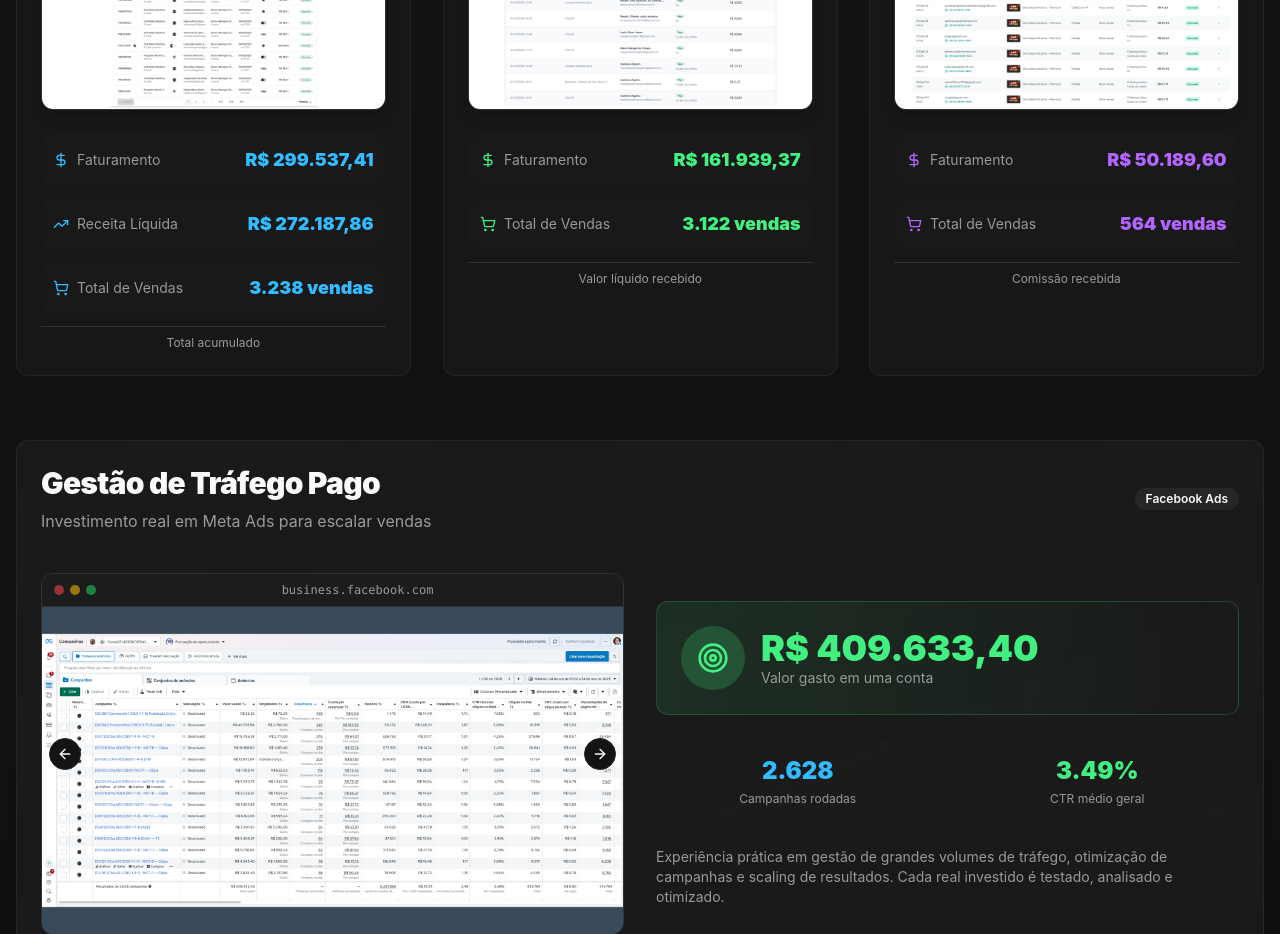
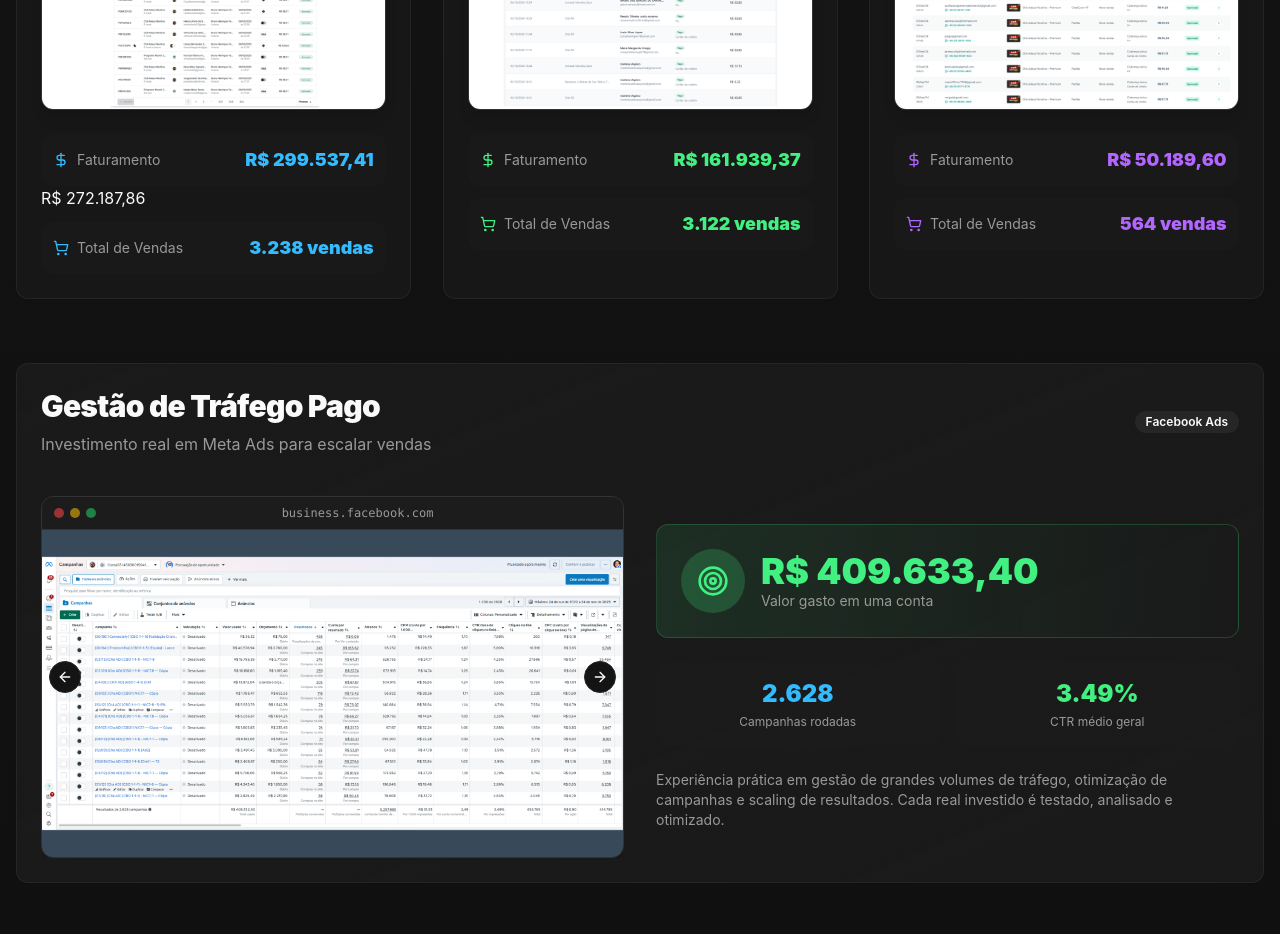
Before and after one commit to drprocesso/bruno-marketing-hero, a React (Vite) app: page / in a window 1280 px wide. Shown: the part 1320-2254 px from the top of the page. Built offline with nearby package versions, Linux system fonts and the light colour scheme; a web font is replaced by a local one.

Commit message:
Visual edit in Lovable
Edited UI in Lovable

```diff
--- a/src/pages/sections/ProvasReais.tsx
+++ b/src/pages/sections/ProvasReais.tsx
@@ -10,9 +10,11 @@ import dashboardKiwify from "@/assets/dashboard-kiwify.png";
 import dashboardLastlink from "@/assets/dashboard-lastlink.png";
 import ads1 from "@/assets/ads1.png";
 import ads2 from "@/assets/ads2.png";
-
 export function ProvasReais() {
-  const [zoomImage, setZoomImage] = useState<{ url: string; alt: string } | null>(null);
+  const [zoomImage, setZoomImage] = useState<{
+    url: string;
+    alt: string;
+  } | null>(null);
   const platforms = [{
     name: "Kirvano",
     description: "Plataforma Internacional",
@@ -84,7 +86,10 @@ export function ProvasReais() {
                       {platform.name.toLowerCase()}.com
                     </div>
                   </div>
-                  <div className="relative aspect-video overflow-hidden bg-background cursor-pointer" onClick={() => setZoomImage({ url: platform.screenshot, alt: `Dashboard ${platform.name} mostrando ${platform.vendas} e faturamento de ${platform.faturamento}` })}>
+                  <div className="relative aspect-video overflow-hidden bg-background cursor-pointer" onClick={() => setZoomImage({
+                url: platform.screenshot,
+                alt: `Dashboard ${platform.name} mostrando ${platform.vendas} e faturamento de ${platform.faturamento}`
+              })}>
                     <img src={platform.screenshot} alt={`Dashboard ${platform.name} mostrando ${platform.vendas} e faturamento de ${platform.faturamento}`} className="w-full h-full object-cover object-top group-hover:scale-105 transition-transform duration-500" loading="lazy" />
                   </div>
                 </div>
@@ -101,15 +106,7 @@ export function ProvasReais() {
                     </span>
                   </div>
 
-                  {platform.receita && <div className="flex items-center justify-between p-3 bg-muted/30 rounded-lg">
-                      <div className="flex items-center gap-2">
-                        <TrendingUp className={`w-4 h-4 text-${platform.color}`} />
-                        <span className="text-sm text-muted-foreground">Receita Líquida</span>
-                      </div>
-                      <span className={`text-lg font-black text-${platform.color}`}>
-                        {platform.receita}
-                      </span>
-                    </div>}
+                  {platform.receita}
 
                   <div className="flex items-center justify-between p-3 bg-muted/30 rounded-lg">
                     <div className="flex items-center gap-2">
@@ -121,9 +118,7 @@ export function ProvasReais() {
                     </span>
                   </div>
 
-                  <div className="text-xs text-muted-foreground text-center pt-2 border-t border-border">
-                    {platform.periodo}
-                  </div>
+
                 </div>
               </CardContent>
             </Card>)}
@@ -149,15 +144,11 @@ export function ProvasReais() {
           <CardContent>
             <div className="grid md:grid-cols-2 gap-8">
               {/* Screenshot Carousel */}
-              <Carousel
-                opts={{ loop: true }}
-                plugins={[
-                  Autoplay({
-                    delay: 4000,
-                  }),
-                ]}
-                className="w-full"
-              >
+              <Carousel opts={{
+              loop: true
+            }} plugins={[Autoplay({
+              delay: 4000
+            })]} className="w-full">
                 <CarouselContent>
                   <CarouselItem>
                     <div className="bg-card border border-border rounded-lg overflow-hidden shadow-lg">
@@ -171,7 +162,10 @@ export function ProvasReais() {
                           business.facebook.com
                         </div>
                       </div>
-                      <div className="relative aspect-video overflow-hidden bg-background cursor-pointer" onClick={() => setZoomImage({ url: ads1, alt: "Dashboard Facebook Ads mostrando R$ 409.633,40 investidos em tráfego pago" })}>
+                      <div className="relative aspect-video overflow-hidden bg-background cursor-pointer" onClick={() => setZoomImage({
+                      url: ads1,
+                      alt: "Dashboard Facebook Ads mostrando R$ 409.633,40 investidos em tráfego pago"
+                    })}>
                         <img src={ads1} alt="Dashboard Facebook Ads mostrando R$ 409.633,40 investidos em tráfego pago" className="w-full h-full object-cover object-top" loading="lazy" />
                       </div>
                     </div>
@@ -188,7 +182,10 @@ export function ProvasReais() {
                           business.facebook.com
                         </div>
                       </div>
-                      <div className="relative aspect-video overflow-hidden bg-background cursor-pointer" onClick={() => setZoomImage({ url: ads2, alt: "Dashboard Facebook Ads segunda visualização" })}>
+                      <div className="relative aspect-video overflow-hidden bg-background cursor-pointer" onClick={() => setZoomImage({
+                      url: ads2,
+                      alt: "Dashboard Facebook Ads segunda visualização"
+                    })}>
                         <img src={ads2} alt="Dashboard Facebook Ads segunda visualização" className="w-full h-full object-cover object-top" loading="lazy" />
                       </div>
                     </div>
@@ -236,11 +233,6 @@ export function ProvasReais() {
         </Card>
       </div>
 
-      <ImageZoomModal
-        isOpen={!!zoomImage}
-        onClose={() => setZoomImage(null)}
-        imageUrl={zoomImage?.url || ""}
-        alt={zoomImage?.alt || ""}
-      />
+      <ImageZoomModal isOpen={!!zoomImage} onClose={() => setZoomImage(null)} imageUrl={zoomImage?.url || ""} alt={zoomImage?.alt || ""} />
     </section>;
 }
```
